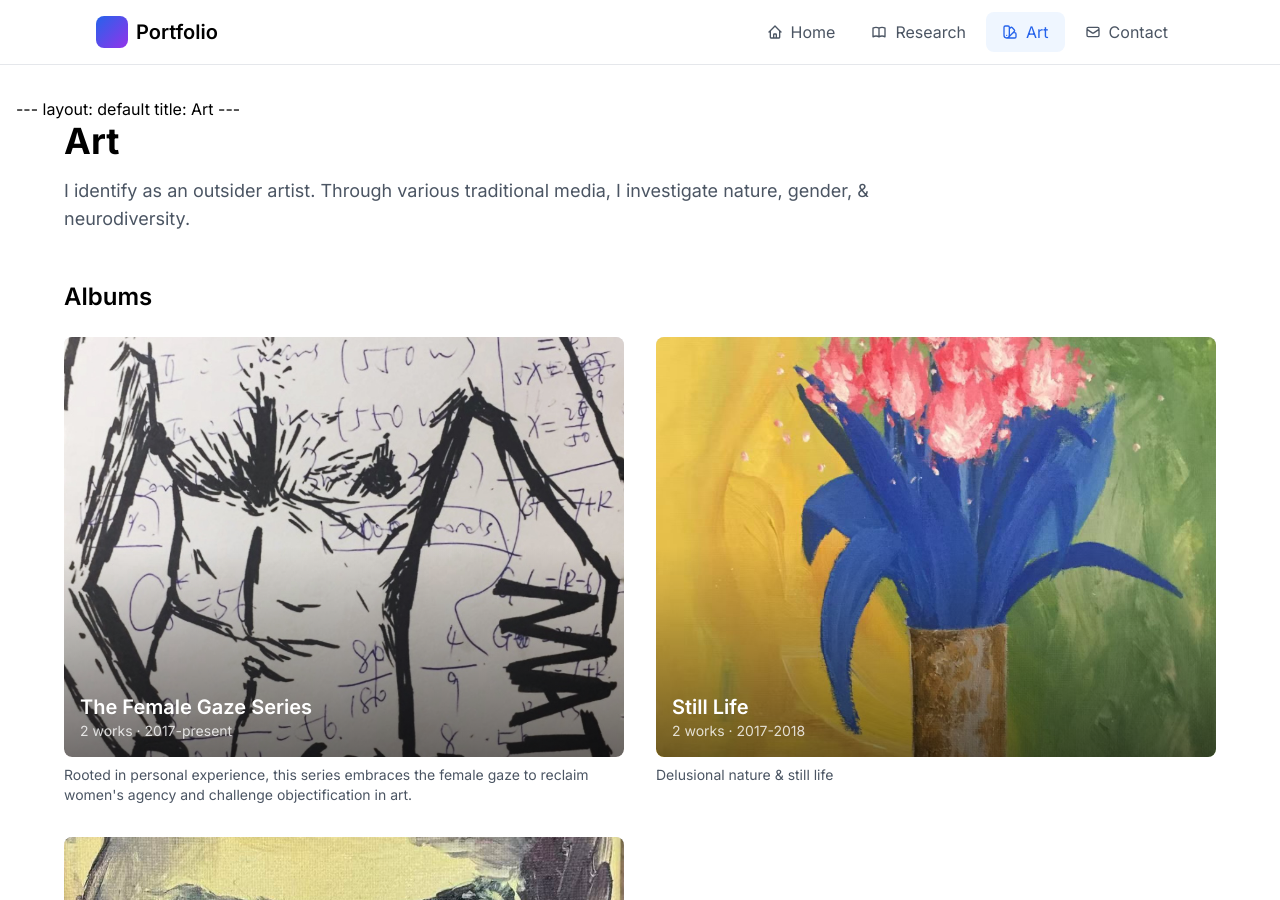
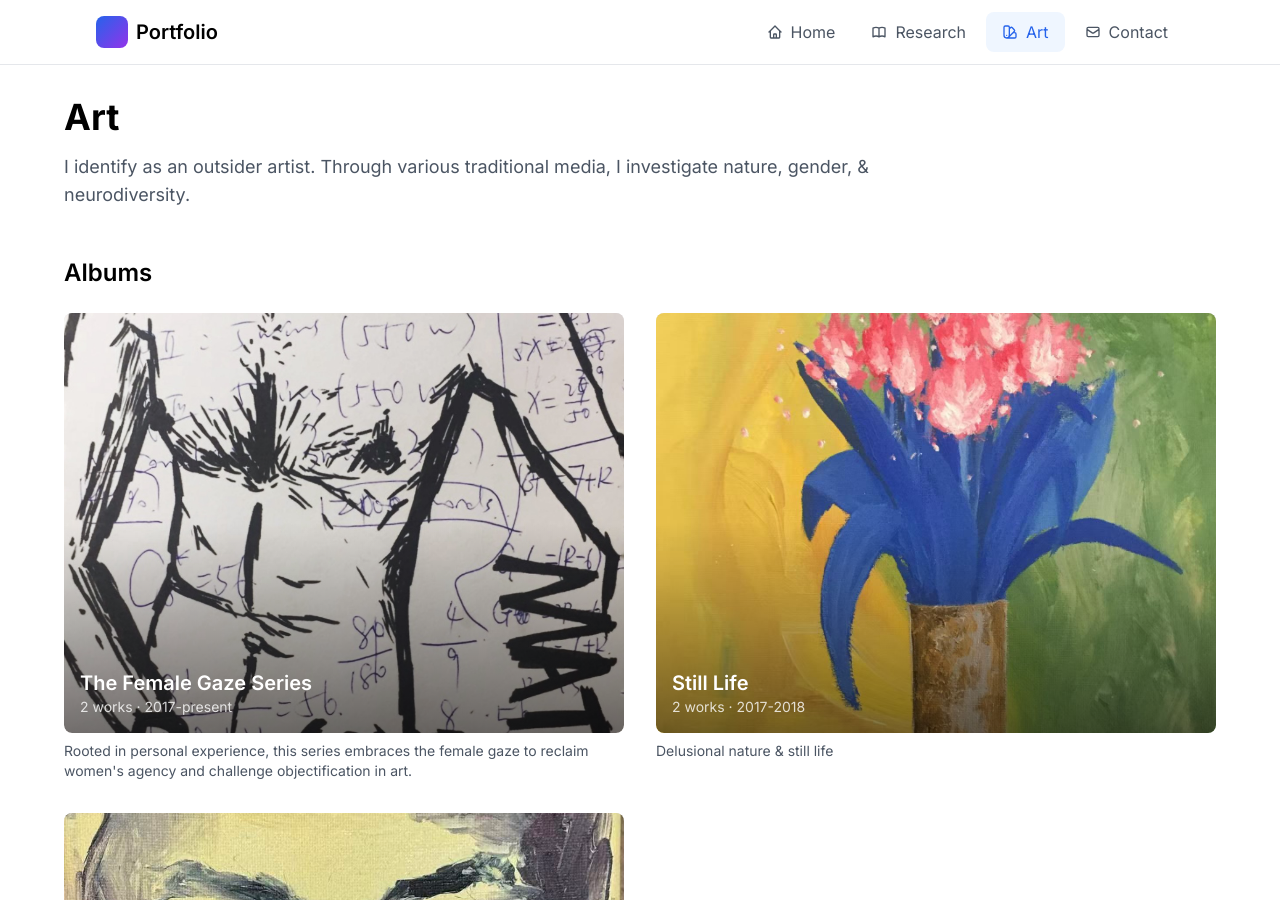
Before and after one commit to yzhao-is/yzhao-is.github.io, a Jekyll site: the page built from art.html, in a window 1280 px wide and 900 px high. Built offline with Jekyll 4.4.1, drawn with Linux system fonts in a browser that asks for light colours; nearby versions of some CDN libraries.

Commit message:
Update art.html

```diff
--- a/art.html
+++ b/art.html
@@ -2,11 +2,6 @@
 layout: default
 title: Art
 ---
----
-layout: default
-title: Art
----
-
 <style>
   .album-cover {
     position: relative;
```
